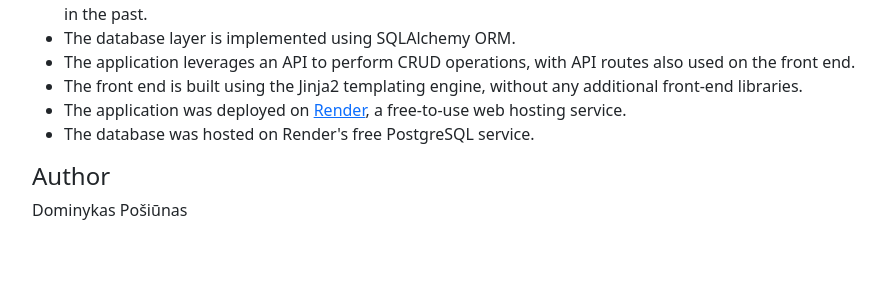
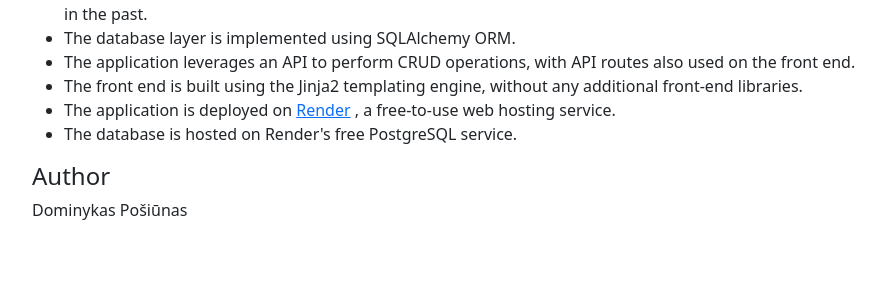
Before and after one commit to Dronzillla/vu_cloud_lab3, a Flask app: page / in a window 1280 px wide. Shown: the part 360-660 px from the top of the page, without its empty margins (50-936 px from the left). Run offline with Flask 3, Linux system fonts and the light colour scheme.

Commit message:
Update index page

```diff
--- a/blueprintapp/blueprints/core/templates/core/index.html
+++ b/blueprintapp/blueprints/core/templates/core/index.html
@@ -19,8 +19,9 @@
             <li>The database layer is implemented using SQLAlchemy ORM.</li>
             <li>The application leverages an API to perform CRUD operations, with API routes also used on the front end.</li>
             <li>The front end is built using the Jinja2 templating engine, without any additional front-end libraries.</li>
-            <li>The application was deployed on <a href="https://render.com/">Render</a>, a free-to-use web hosting service.</li>
-            <li>The database was hosted on Render's free PostgreSQL service.</li>
+            <li>The application is deployed on <a href="https://render.com/" target="_blank" rel="noopener noreferrer">Render</a>
+, a free-to-use web hosting service.</li>
+            <li>The database is hosted on Render's free PostgreSQL service.</li>
         </ul>
 
         <h4>Author</h4>
```
